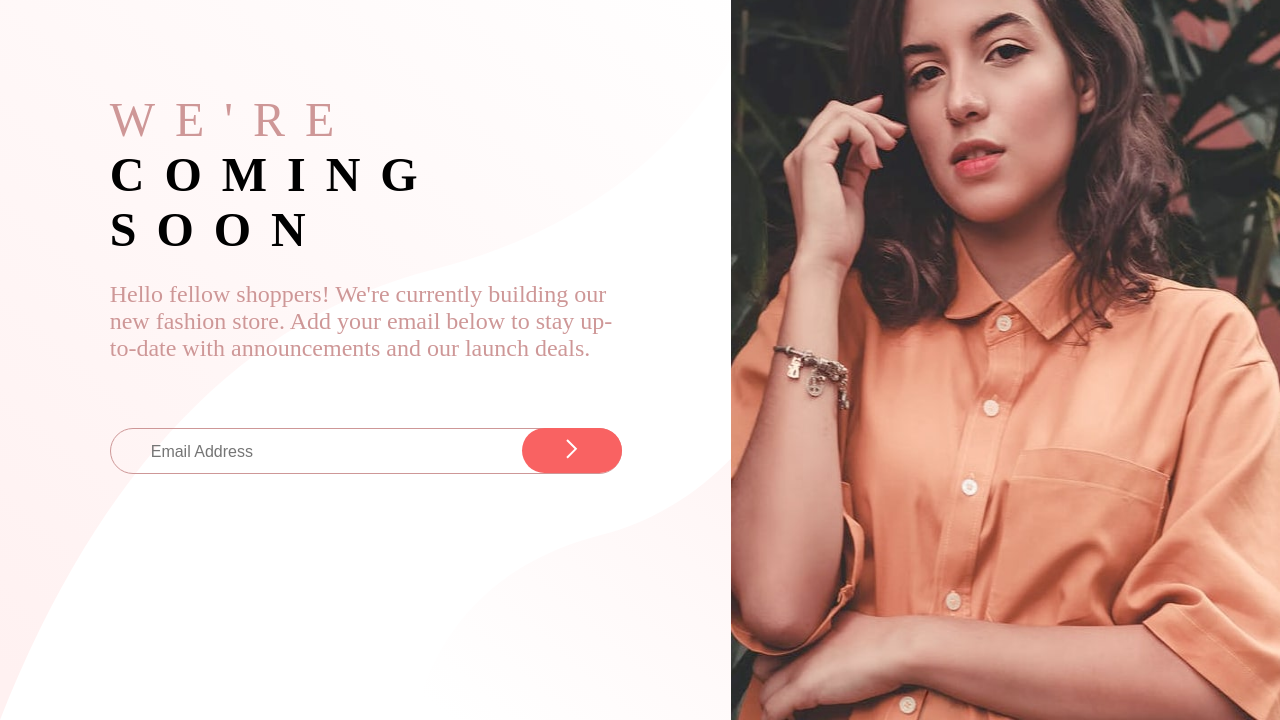
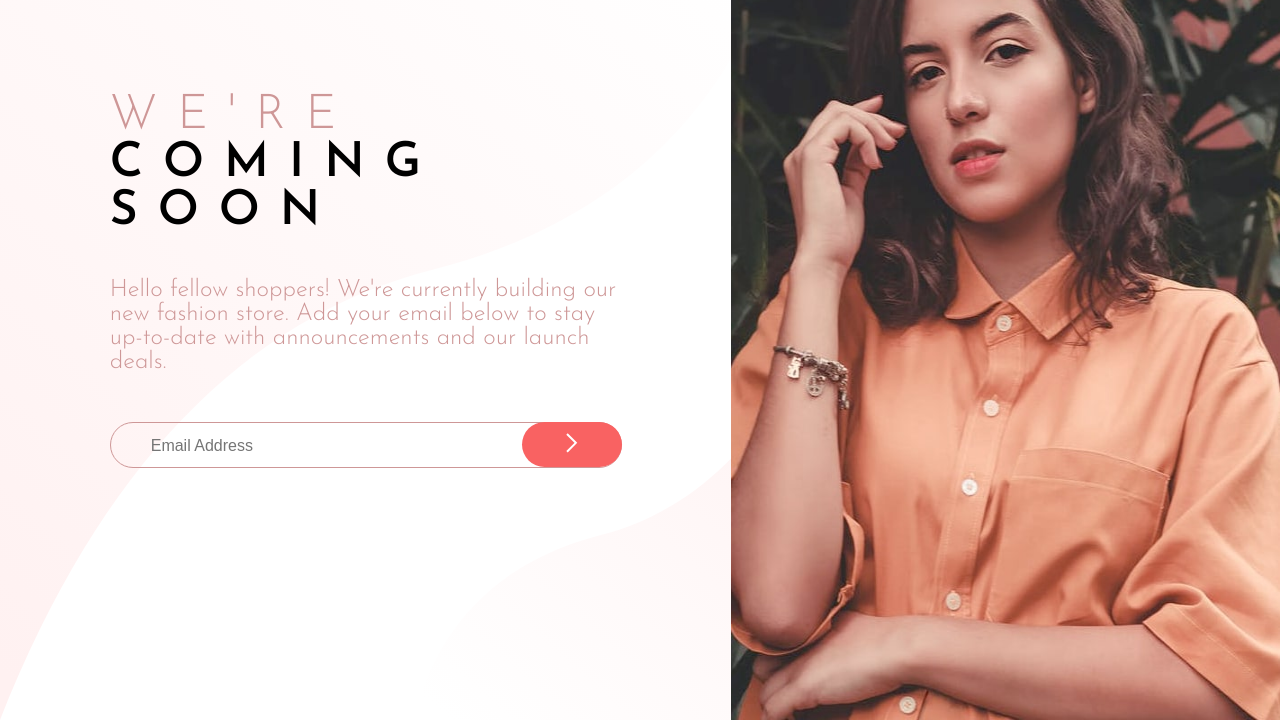
Before and after one commit to Triccy188/Base-apparel-coming-soon-project, a plain HTML site: page index.html in a window 1280 px wide. Shown: the part 80-800 px from the top of the page. Drawn offline with Linux system fonts and the light colour scheme.

Commit message:
Update style.css
un commented the font family

```diff
--- a/style.css
+++ b/style.css
@@ -1,7 +1,7 @@
 /* @import url("https://fonts.googleapis.com/css2?family=Josefin+Sans:ital,wght@300,400,600&display=swap"); */
 
-/* @import url("https://fonts.googleapis.com/css2?family=Josefin+Sans:ital,wght@0,100..700;1,100..700&family=Outfit&family=Source+Sans+3:ital,wght@0,200..900;1,200..900&display=swap");
- */
+ @import url("https://fonts.googleapis.com/css2?family=Josefin+Sans:ital,wght@0,100..700;1,100..700&family=Outfit&family=Source+Sans+3:ital,wght@0,200..900;1,200..900&display=swap");
+
 * {
   margin: 0;
   padding: 0;
```
